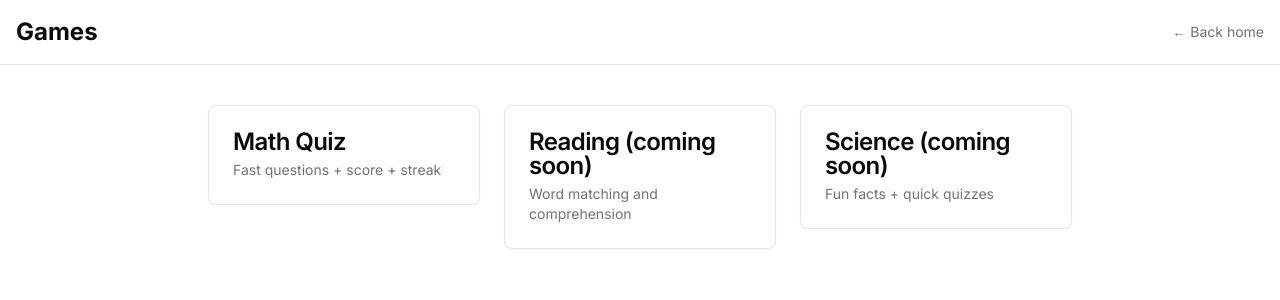
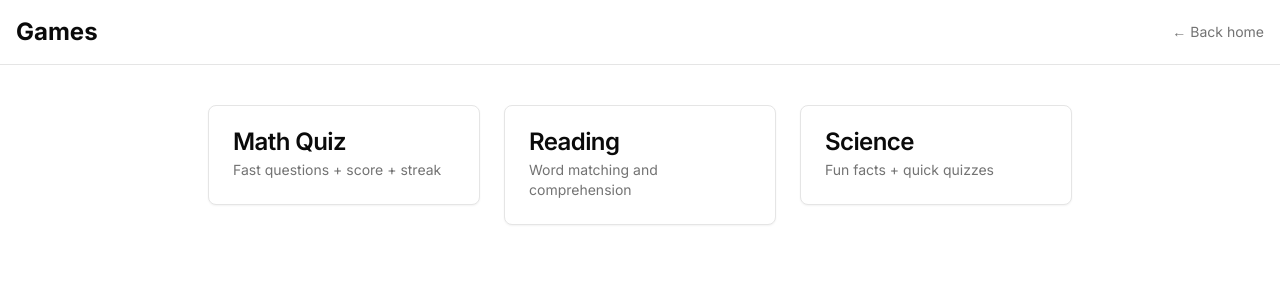
Before and after one commit to Fethi-31/Kids-website, a Next.js app: page /games in a window 1280 px wide. Shown: the top 300 px of the page. Built offline with nearby package versions, Linux system fonts and the light colour scheme.

Commit message:
Update page.tsx/ games

```diff
--- a/app/games/page.tsx
+++ b/app/games/page.tsx
@@ -4,8 +4,8 @@ import { Card, CardHeader, CardTitle, CardDescription } from "@/components/ui/ca
 export default function GamesMenuPage() {
   const games = [
     { title: "Math Quiz", desc: "Fast questions + score + streak", href: "/games/math" },
-    { title: "Reading (coming soon)", desc: "Word matching and comprehension", href: "/games/reading" },
-    { title: "Science (coming soon)", desc: "Fun facts + quick quizzes", href: "/games/science" },
+    { title: "Reading", desc: "Word matching and comprehension", href: "/games/reading" },
+    { title: "Science", desc: "Fun facts + quick quizzes", href: "/games/science" },
   ]
 
   return (
```
